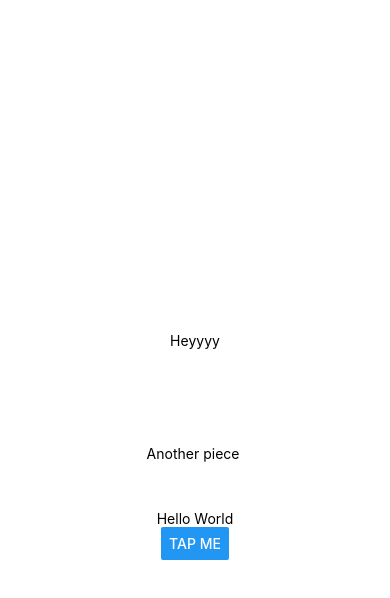
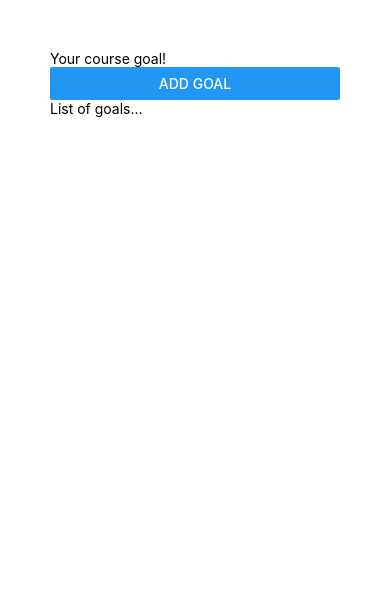
Before and after one commit to KennethSoriano/RNCourse, a React Native app: screen / in a window 390 px wide. Shown: the top 598 px of the page. Built offline with nearby package versions, Linux system fonts and the light colour scheme.

Commit message:
exploring flexbox

```diff
--- a/App.js
+++ b/App.js
@@ -1,29 +1,22 @@
-import { StyleSheet, Text, View, Button } from 'react-native';
+import { StyleSheet, Text, View, Button, TextInput } from 'react-native';
 
 export default function App() {
   return (
-    <View style={styles.container}>
+    <View style={styles.appContainer}>
       <View>
-        <Text style={styles.dummyText}>Heyyyy</Text>
+        <TextInput placeholder='Your course goal!'/>
+        <Button title='Add Goal'></Button>
       </View>
-      <Text style={styles.dummyText}>Another piece </Text>
-      <Text>Hello World</Text>
-      <Button title='Tap Me'></Button>
+      <View>
+        <Text>List of goals...</Text>
+      </View>
     </View>
   );
 }
 
 const styles = StyleSheet.create({
-  container: {
-    flex: 1,
-    backgroundColor: '#fff',
-    alignItems: 'center',
-    justifyContent: 'center',
-  },
-  dummyText: {
-    margin: 16,
-    borderWidth: 16,
-    borderColor: '#fff',
-    padding: 16
+  appContainer: {
+    padding: 50
   }
+
 });
```
